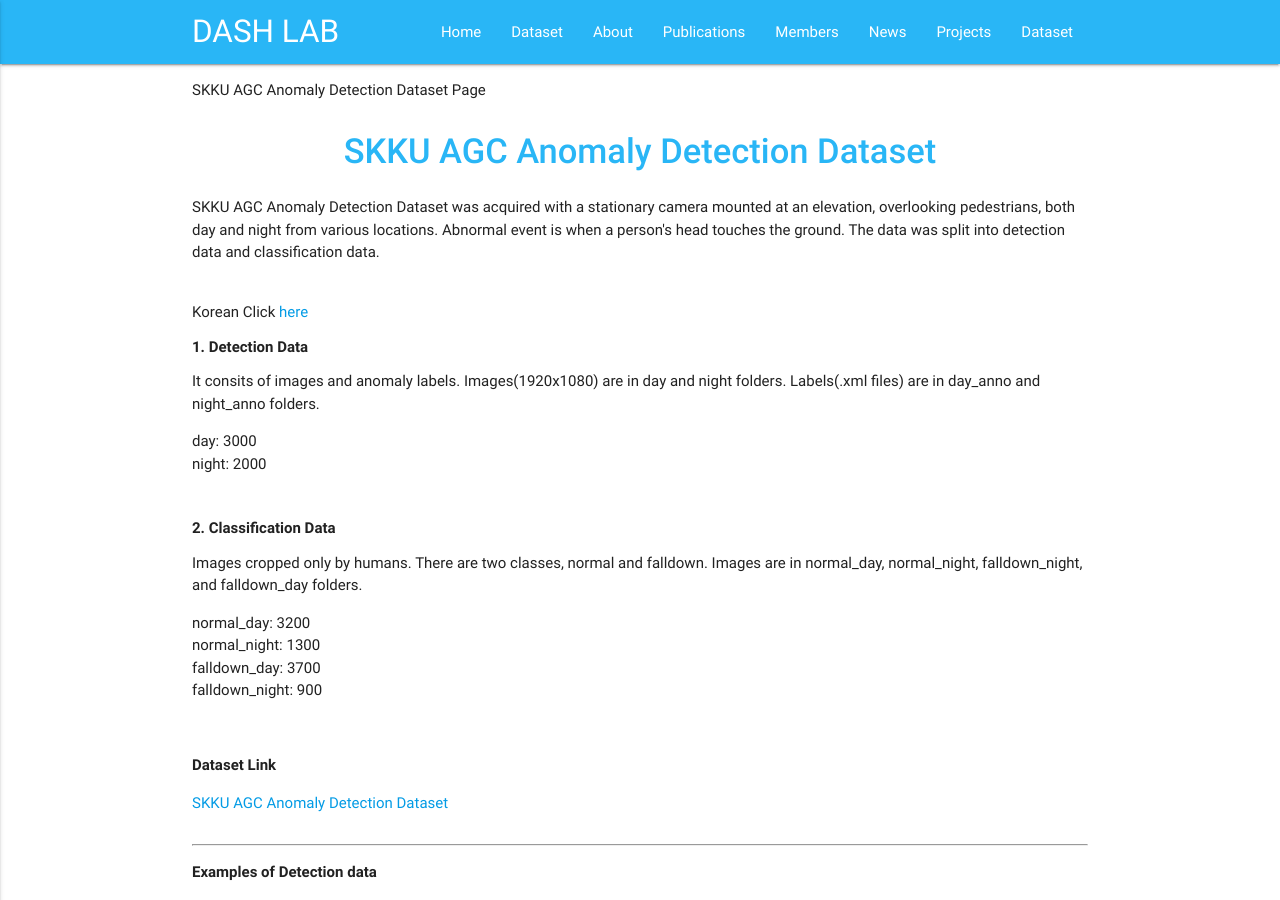
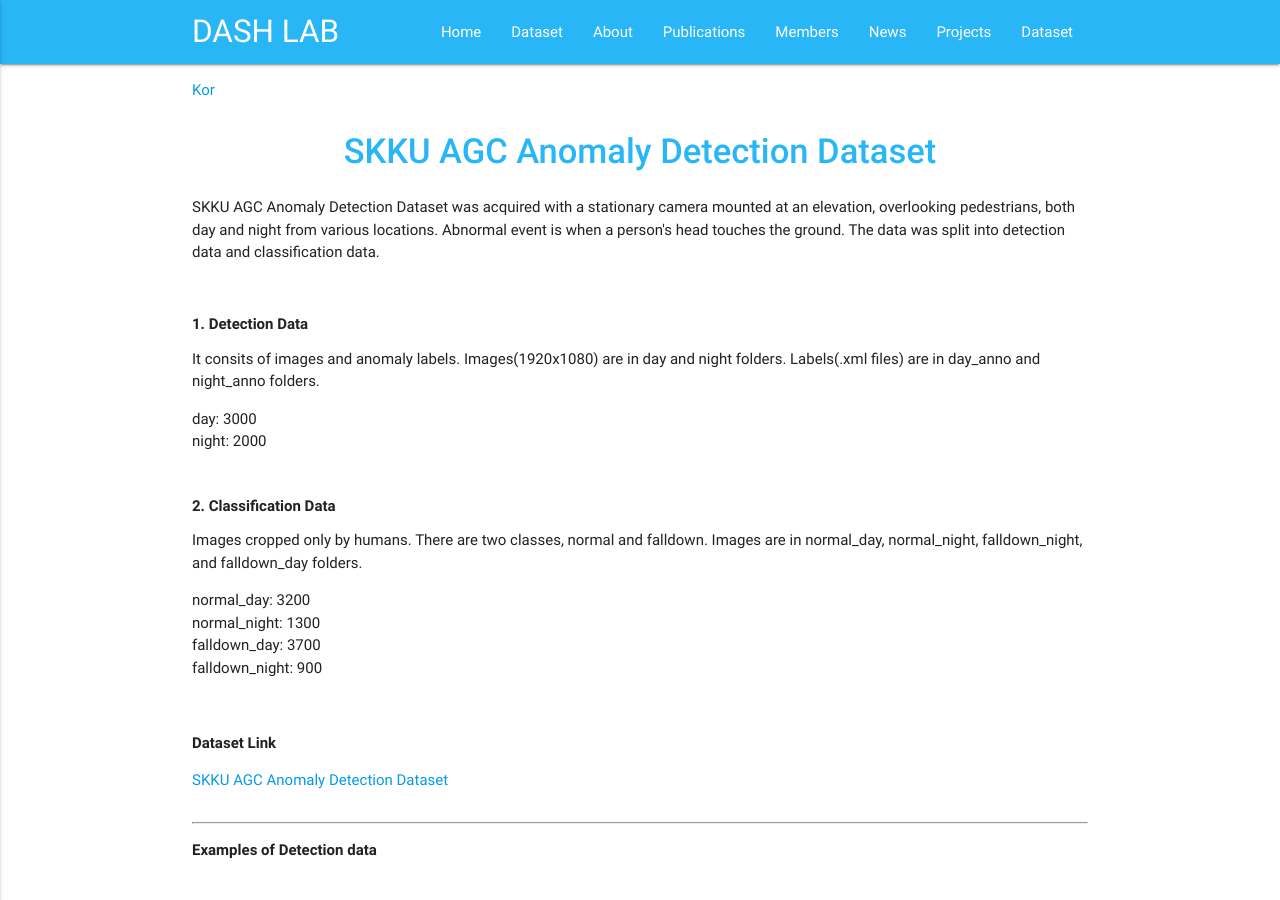
Before and after one commit to Yurim990507/DASH-Lab.github.io, a Jekyll site: the page built from example6.md, in a window 1280 px wide and 900 px high. Built offline with Jekyll 4.4.1, drawn with Linux system fonts in a browser that asks for light colours.

Commit message:
Update example6.md

```diff
--- a/example6.md
+++ b/example6.md
@@ -4,12 +4,11 @@ title: Dataset
 permalink: /Dataset/
 ---
 
-<p> SKKU AGC Anomaly Detection Dataset Page</p>
+<p><a href="https://dash-lab.github.io/Dataset_kor.html">Kor</a></p>
 
 <h1 class="page-title">SKKU AGC Anomaly Detection Dataset</h1>
   <p>SKKU AGC Anomaly Detection Dataset was acquired with a stationary camera mounted at an elevation, overlooking pedestrians, both day and night from various locations. Abnormal event is when a person's head touches the ground. The data was split into detection data and classification data.<p><br>
 
- Korean Click <a href="https://dash-lab.github.io/Dataset_kor.html">here</a>
 <h6><b>1. Detection Data</b></h6>
   <p>It consits of images and anomaly labels. Images(1920x1080) are in day and night folders. Labels(.xml files) are in day_anno and night_anno folders.</p>
   <p>day: 3000<br>night: 2000</p><br>
```
